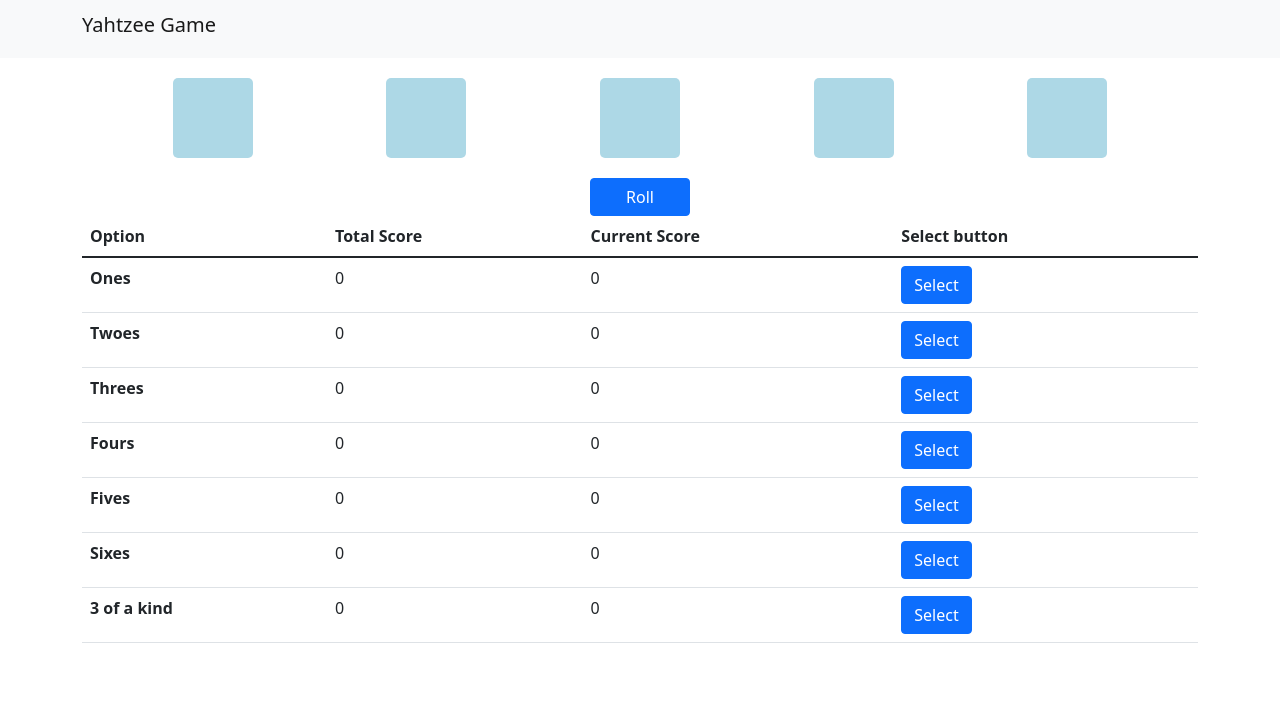
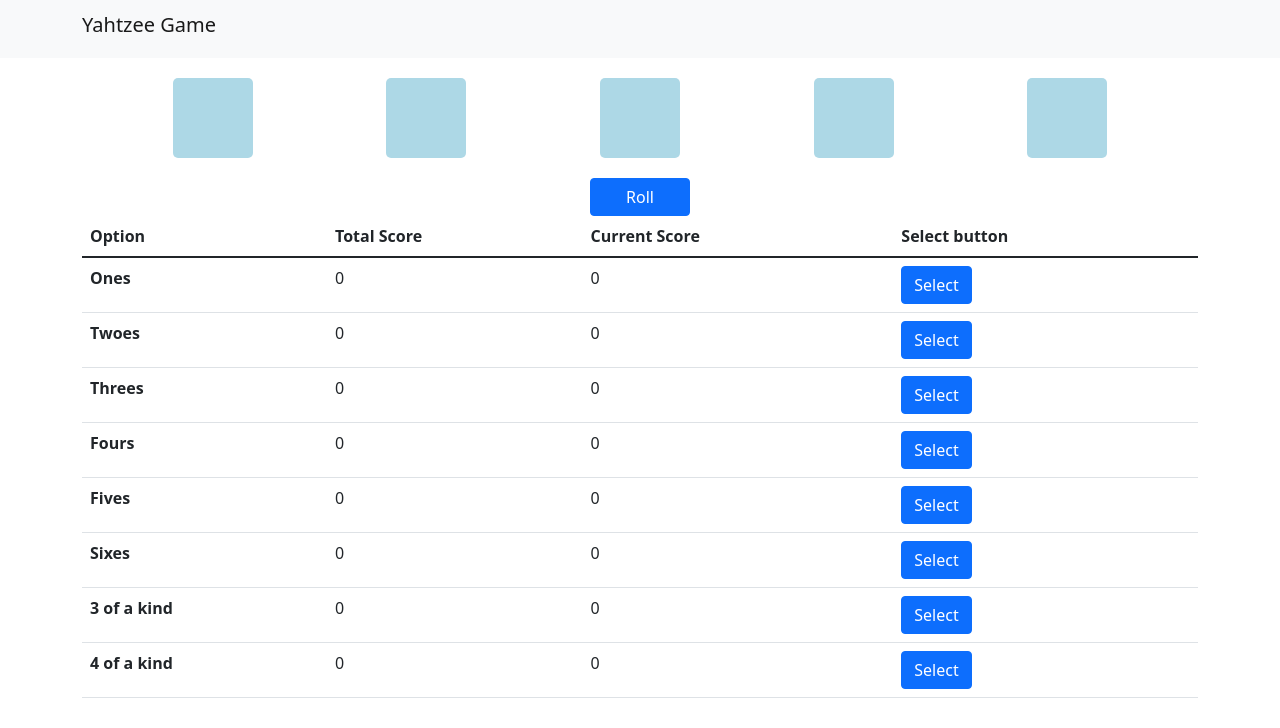
Before and after one commit to balakhonskaya/Yahtzee-Game, an Angular app: page / in a window 1280 px wide. Shown: the top 728 px of the page. Built offline with nearby package versions, Linux system fonts and the light colour scheme.

Commit message:
Add 4 of a kind

```diff
--- a/src/app/app.component.html
+++ b/src/app/app.component.html
@@ -62,6 +62,12 @@
             <td>{{valueScore[6]}}</td>
             <td><button class="btn btn-primary" (click)="onChangeThreeKindSelect()" [ngClass]="threeKindSelected ? 'btn-success' : 'btn-primary'">Select</button></td>
           </tr>
+          <tr>
+            <th scope="row">4 of a kind</th>
+            <td>{{totalScore[7]}}</td>
+            <td>{{valueScore[7]}}</td>
+            <td><button class="btn btn-primary" (click)="onChangeFourKindSelect()" [ngClass]="fourKindSelected ? 'btn-success' : 'btn-primary'">Select</button></td>
+          </tr>
         </tbody>
       </table>
     </div>
--- a/src/app/app.component.ts
+++ b/src/app/app.component.ts
@@ -7,8 +7,8 @@ import { Component } from '@angular/core';
 })
 export class AppComponent {
   title = 'yahtzee-game';
-  valueScore = [0,0,0,0,0,0,0];
-  totalScore= [0,0,0,0,0,0,0];
+  valueScore = [0,0,0,0,0,0,0,0];
+  totalScore= [0,0,0,0,0,0,0,0];
 
   oneSelected: boolean = false;
   twoSelected: boolean = false;
@@ -17,8 +17,9 @@ export class AppComponent {
   fiveSelected: boolean = false;
   sixSelected: boolean = false;
   threeKindSelected: boolean = false;
+  fourKindSelected: boolean = false;
   selectedOption: boolean;
-  Selected = {0: this.oneSelected, 1: this.twoSelected, 2: this.threeSelected, 3: this.fourSelected, 4: this.fiveSelected, 5: this.sixSelected, 6: this.threeKindSelected};
+  Selected = {0: this.oneSelected, 1: this.twoSelected, 2: this.threeSelected, 3: this.fourSelected, 4: this.fiveSelected, 5: this.sixSelected, 6: this.threeKindSelected, 7: this.fourKindSelected};
 
   /*
   onChangeSelect(selectedOption) {
@@ -69,6 +70,12 @@ export class AppComponent {
     console.log(this.threeKindSelected);
   }
 
+  onChangeFourKindSelect() {
+    this.fourKindSelected = !this.fourKindSelected;
+    this.Selected[7] = this.fourKindSelected;
+    console.log(this.fourKindSelected);
+  }
+
   addItem(NewItem: [number]) {
     this.valueScore = NewItem;
     console.log('app-function'+this.valueScore);
--- a/src/app/dices/dices.component.ts
+++ b/src/app/dices/dices.component.ts
@@ -18,12 +18,13 @@ export class DicesComponent implements OnInit {
   fiveScore: number;
   sixScore: number;
   threeKindScore: number;
+  fourKindScore: number;
   diceArray = [];
   scoreArray = [];
   //indexArray = [];
   value: number;
   @Output() newItemEvent = new EventEmitter<[number]>();
-  @Input() Selected: {0: boolean; 1: boolean; 2: boolean, 3: boolean, 4: boolean, 5: boolean, 6: boolean};
+  @Input() Selected: {0: boolean; 1: boolean; 2: boolean, 3: boolean, 4: boolean, 5: boolean, 6: boolean, 7: boolean};
 
   constructor() { }
 
@@ -42,6 +43,7 @@ export class DicesComponent implements OnInit {
     this.fiveScore = 0;
     this.sixScore = 0;
     this.threeKindScore = 0;
+    this.fourKindScore = 0;
     this.scoreArray = [];
     this.dice1 = this.getRandom(1,6);
     this.dice2  = this.getRandom(1,6);
@@ -147,16 +149,33 @@ export class DicesComponent implements OnInit {
               }
         }
 
+        //4 of a kind
 
-      /*if (this.diceArray.includes(6)) {
-       for (let i = 0; i < this.diceArray.length; i++)  {
-         if (this.diceArray[i] == 6) {
-           this.sixScore =this.sixScore +6;
-         }
-       }
-       console.log("value6:"+this.sixScore);
-      } else { this.sixScore = 0;}*/
+        if (this.Selected[7] == true) {
 
+          for (let j=1; j<7; j++) {
+               let indexArray = [];
+               let index = this.diceArray.indexOf(j);
+               //console.log("index"+index);
+               //this.threeKindScore = this.threeKindScore + this.diceArray[i];
+               while (index != - 1) {
+                 indexArray.push(index);
+                 index = this.diceArray.indexOf(j, index+1);
+                 console.log('indexArray'+ indexArray);
+               }
+               if (indexArray.length !== 4 ) {
+                 console.log('this is not 4 kind');
+                 this.fourKindScore = 0;
+
+                  } else {
+                    console.log("4kind yes");
+                   for (let i=0; i< this.diceArray.length; i++) {
+                   this.fourKindScore = this.fourKindScore + this.diceArray[i];
+                   }
+                   break;
+                   }
+                 }
+           }
 
      this.scoreArray.push(this.oneScore);
      this.scoreArray.push(this.twoScore);
@@ -165,6 +184,7 @@ export class DicesComponent implements OnInit {
      this.scoreArray.push(this.fiveScore);
      this.scoreArray.push(this.sixScore);
      this.scoreArray.push(this.threeKindScore);
+     this.scoreArray.push(this.fourKindScore);
      console.log(this.scoreArray);
      return this.scoreArray;
 
```
